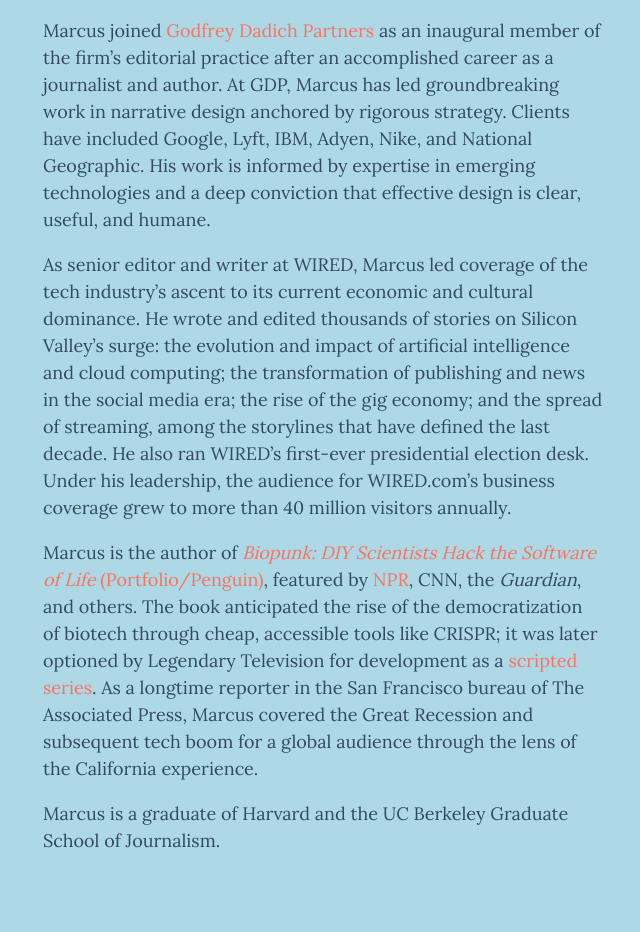
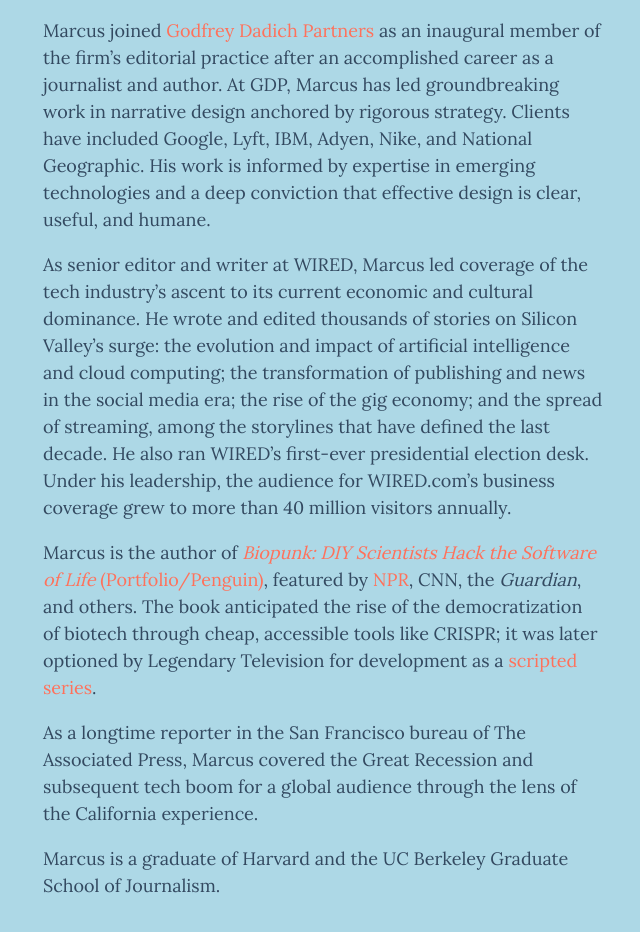
Before and after one commit to MarcusWohlsen/marcuswohlsen.github.io, a plain HTML site: page index.html in a window 1280 px wide. Shown: the part 118-1050 px from the top of the page, without its empty margins (317-957 px from the left). Before the commit the page ends 1010 px from the top, so only its background shows below. Drawn offline with Linux system fonts and the light colour scheme.

Commit message:
Split off AP graf

```diff
--- a/index.html
+++ b/index.html
@@ -15,7 +15,9 @@
 
 		<p>As senior editor and writer at WIRED, Marcus led coverage of the tech industry’s ascent to its current economic and cultural dominance. He wrote and edited thousands of stories on Silicon Valley’s surge: the evolution and impact of artificial intelligence and cloud computing; the transformation of publishing and news in the social media era; the rise of the gig economy; and the spread of streaming, among the storylines that have defined the last decade. He also ran WIRED’s first-ever presidential election desk. Under his leadership, the audience for WIRED.com’s business coverage grew to more than 40 million visitors annually.</p>
 
-		<p>Marcus is the author of <a href="https://www.penguinrandomhouse.com/books/307200/biopunk-by-marcus-wohlsen/"><em>Biopunk: DIY Scientists Hack the Software of Life</em> (Portfolio/Penguin)</a>, featured by <a href="https://www.npr.org/2011/05/22/136464041/biopunks-tinker-with-the-building-blocks-of-life">NPR</a>, CNN, the <em>Guardian</em>, and others. The book anticipated the rise of the democratization of biotech through cheap, accessible tools like CRISPR; it was later optioned by Legendary Television for development as a <a href="https://www.themarysue.com/zachary-quinto-biopunk/">scripted series</a>. As a longtime reporter in the San Francisco bureau of The Associated Press, Marcus covered the Great Recession and subsequent tech boom for a global audience through the lens of the California experience.</p>
+		<p>Marcus is the author of <a href="https://www.penguinrandomhouse.com/books/307200/biopunk-by-marcus-wohlsen/"><em>Biopunk: DIY Scientists Hack the Software of Life</em> (Portfolio/Penguin)</a>, featured by <a href="https://www.npr.org/2011/05/22/136464041/biopunks-tinker-with-the-building-blocks-of-life">NPR</a>, CNN, the <em>Guardian</em>, and others. The book anticipated the rise of the democratization of biotech through cheap, accessible tools like CRISPR; it was later optioned by Legendary Television for development as a <a href="https://www.themarysue.com/zachary-quinto-biopunk/">scripted series</a>.
+
+		<p>As a longtime reporter in the San Francisco bureau of The Associated Press, Marcus covered the Great Recession and subsequent tech boom for a global audience through the lens of the California experience.</p>
 
 		<p>Marcus is a graduate of Harvard and the UC Berkeley Graduate School of Journalism.</p>
 	</section>
```
